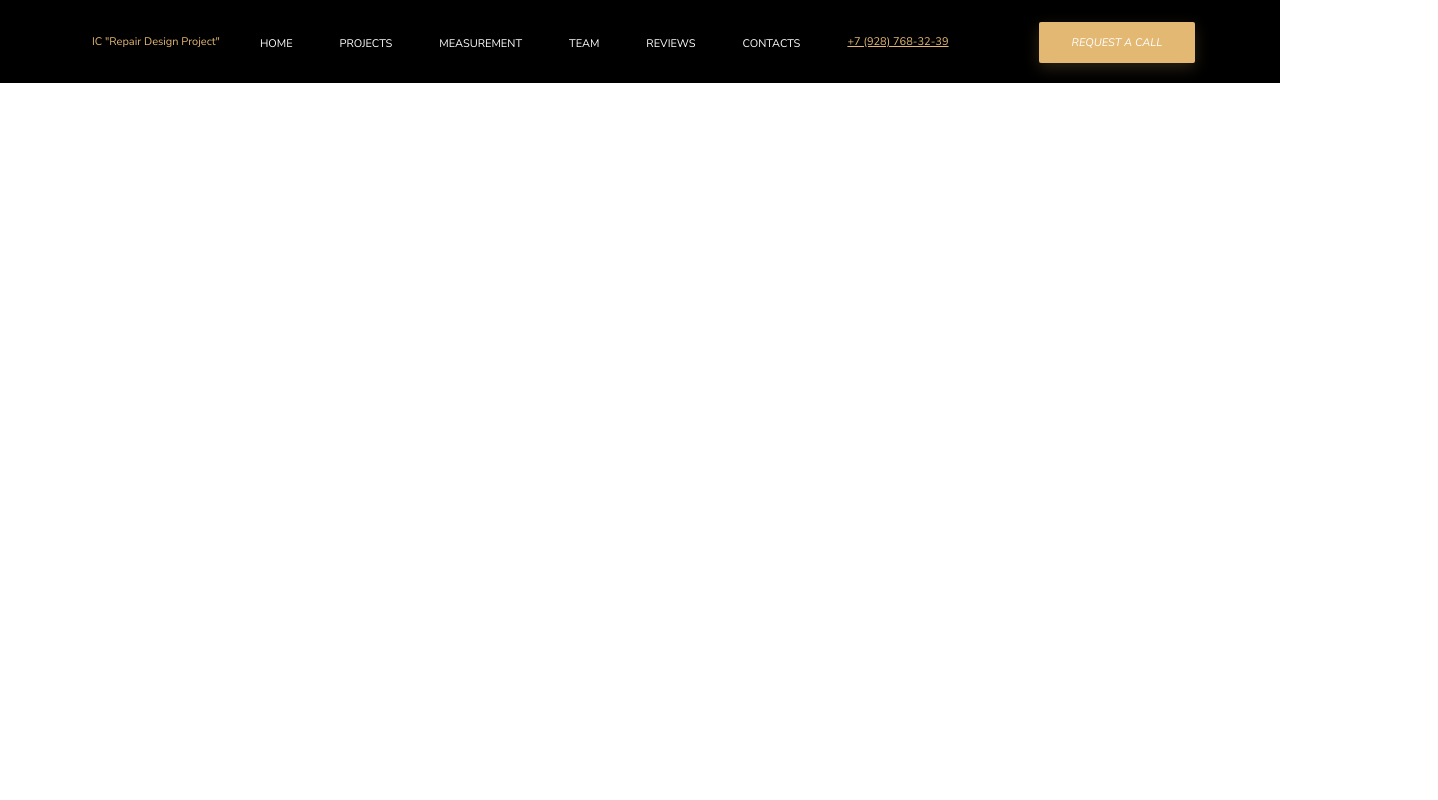
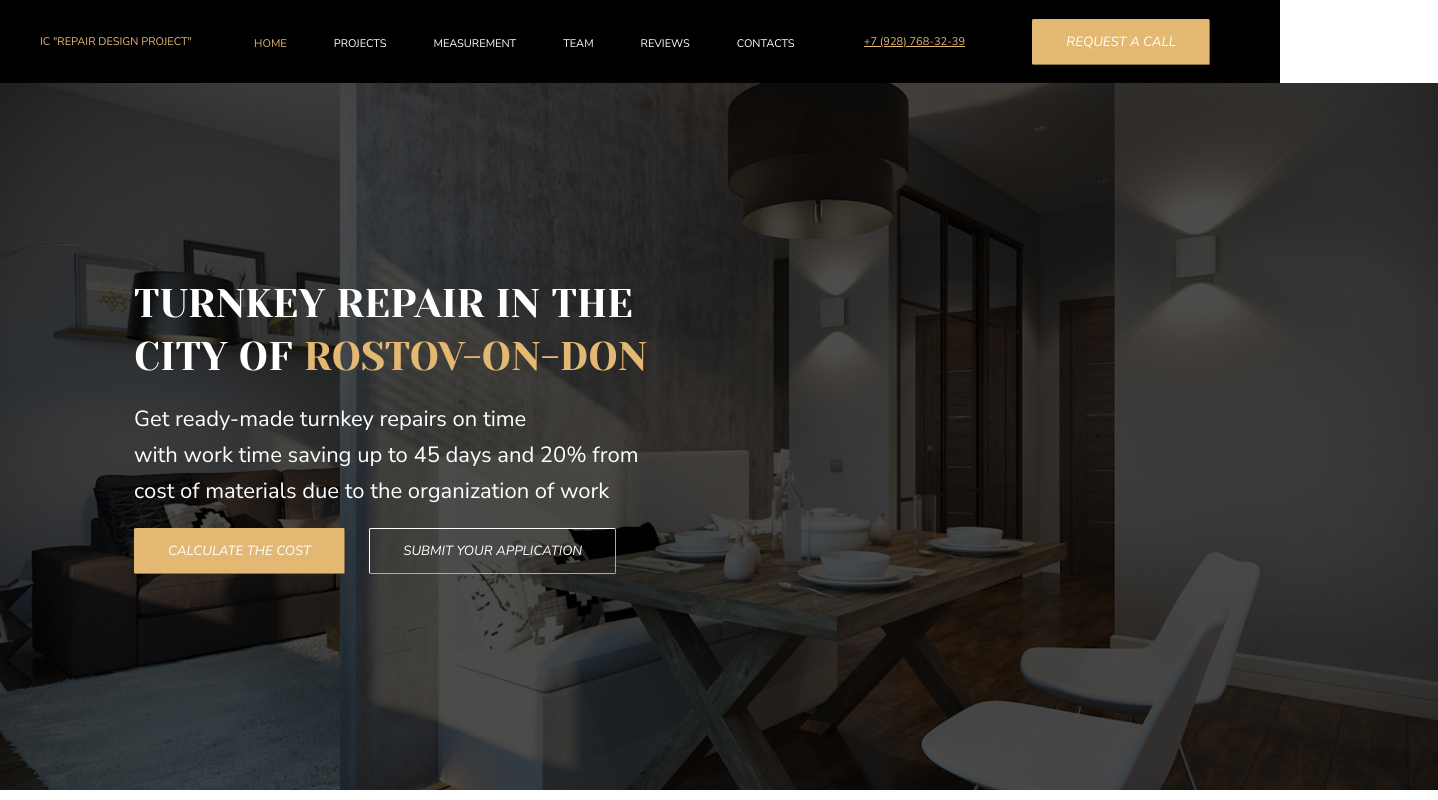
Before and after one commit to MargoG197/Figma-pr-1, a plain HTML site: page Index.html in a window 1280 px wide. Shown: the whole page, 1438 px wide, since content can reach past the window. Drawn offline with Linux system fonts and the light colour scheme.

Commit message:
first page complete

```diff
--- a/Index.html
+++ b/Index.html
@@ -13,12 +13,11 @@
 
 <body>
     <header class="header">
-        <div class="logo">
-            IC "Repair Design Project"
-        </div>
+    <div class="container header_content">
+        <div class="logo">IC "Repair Design Project"</div>
         <nav>
             <ul class="header_nav">
-                <li class="header_nav_item"><a href="#">HOME</a></li>
+                <li class="header_nav_item" id="href"><a href="#"><span class="yellow">HOME</span></a></li>
                 <li class="header_nav_item"><a href="#">PROJECTS</a></li>
                 <li class="header_nav_item"><a href="#">MEASUREMENT</a></li>
                 <li class="header_nav_item"><a href="#">TEAM</a></li>
@@ -28,7 +27,24 @@
         </nav>
         <div class="phone">+7 (928) 768-32-39</div>
         <button class="button">Request a call</button>
+    </div>
     </header>
+    <main>
+        <section class="hero">
+        <div class="container hero-container">
+            <h1 class="title">Turnkey Repair in the<br>city of <span class="yellow">Rostov-on-Don</span></h1>
+            <h2 class="text"> Get ready-made turnkey repairs on time<br> with work time saving up to 45 days and 20% from<br> cost of materials due to the organization of work</h2>
+            <div class="order_buttons"></div>
+                <button class="button">CALCULATE THE COST</button>
+                <button class="transparent">SUBMIT YOUR APPLICATION</button>
+            </div>
+            </div>
+        <div class="hero-overlay"></div>
+    </section>
+    </main>
+    <footer>
+
+    </footer>
 </body>
 
 </html>
--- a/Styles.css
+++ b/Styles.css
@@ -4,67 +4,129 @@ body{
 margin:0px;
 font-family: 'Nunito Sans', sans-serif;
 }
-.title{
-    font-family: 'Yeseva One', cursive;
+body *{
+box-sizing: border-box;
+}
+.container{
+max-width: 1438px;
+margin: 0 auto;
+}
+.button{
+background: #E3B873;
+font-family: 'Nunito Sans', sans-serif;
+font-style:italic;
+border-radius: 2px;
+padding: 13px 33px;
+border-width: 1px;
+border-color: #E3B873;
+color: white;
+text-transform: uppercase;
+}
+.logo{
+font-family: 'Nunito Sans', sans-serif;
+font-style: normal;
+font-weight: normal;
+text-transform: uppercase;
+font-size: 11px;
+line-height: 15px;
+color:#E3B873;
+}
+.header{
+background-color: black;
+}
+.header_content{
+display:flex;
+justify-content: space-between;
+align-items: center;
+height: 83px;
+padding-left: 40px;
+padding-right: 70px;
+}
+.header_nav{
+list-style: none;
+display:flex;
+}
+.header_nav_item{
+margin-right: 47px;
+}
+.header_nav_item a{
+font-family: 'Nunito Sans', sans-serif;
+text-decoration: none;
+font-size: 11px;
+line-height: 15px;
+color:white;
 }
 .subtitle{
 font-family: 'Yeseva One', cursive;
 }
-
-.header{
-    background-color: black;
-    display:flex;
-    justify-content: space-between;
-    align-items: center;
-    height: 83px;
-   }
-.logo{
-    display: flex;
-    flex-shrink: 0;
-    margin-left: 92px;
-    list-style: none;
-    font-size: 11px;
-    color:#E3B873;
-}
 .phone{
-    display:flex;
-    flex-shrink: 0;
 margin-right: 45px;
 font-size: 11px;
 text-decoration: underline;
 text-align: right;
 color:#E3B873;
 }
-.header_nav{
-   display:flex;
-   list-style: none;
+.hero{
+background-image: url('Images/image 4.3.jpg');
+background-size: cover;
+height: 707px;
+width: 1438px;
+padding-top: 194px;
+padding-left: 134px;
+padding-right: 627px;
+position: relative;
 }
-.header_nav_item{
-margin-right: 47px;
+.hero-overlay{
+content: '';
+position: absolute;
+top: 0;
+left: 0;
+right: 0;
+bottom: 0;
+background-color: rgba(0, 0, 0, 0.7);
 }
-.button{
+.hero-container{
+    position: relative;
+    z-index: 1;
+}
+.title{
+margin: 0;
+font-family: 'Yeseva One', cursive;
+font-style: normal;
+font-weight: normal;
+font-size: 40px;
+line-height: 53px;
+text-transform: uppercase;
+color: white;
+}
+.yellow{
+color: #E3B873;
+}
+.text{
+font-family: 'Nunito Sans', sans-serif;
+font-style: normal;
+font-weight: normal;
+font-size: 22px;
+line-height: 36px;
+color: #FFFFFF;
+}
+.order_buttons{
+position: relative;
 display: flex;
-    flex-shrink: 0;
-    background: #E3B873;
+justify-content: space-between;
+z-index: 1;
+}
+.transparent{
+    box-sizing: border-box;
+    background: none;
     font-family: 'Nunito Sans', sans-serif;
-    box-shadow: 0px 5px 15px rgba(227, 184, 115, 0.2);
+    font-style: italic;
     border-radius: 2px;
     padding: 13px 33px;
     outline: 0;
-    border: 0;
+    border-width: 1px;
+    border-color: white;
     color: white;
-    text-transform: uppercase;
-    font-size: 11px;
-    font-style: italic;
-    margin: 24px 90px 22px 45px;
+    margin-left: 20px;
+    box-shadow: none;
 }
-
-    .header_nav_item a{
-        text-decoration: none;
-        font-size: 11px;
-        line-height: 15px;
-        color:white;
-    }
-    a:nth-child(2n+2){
-        color: #E3B873;
-    }
```
Lines whose indentation alone changed are shown as unchanged.
